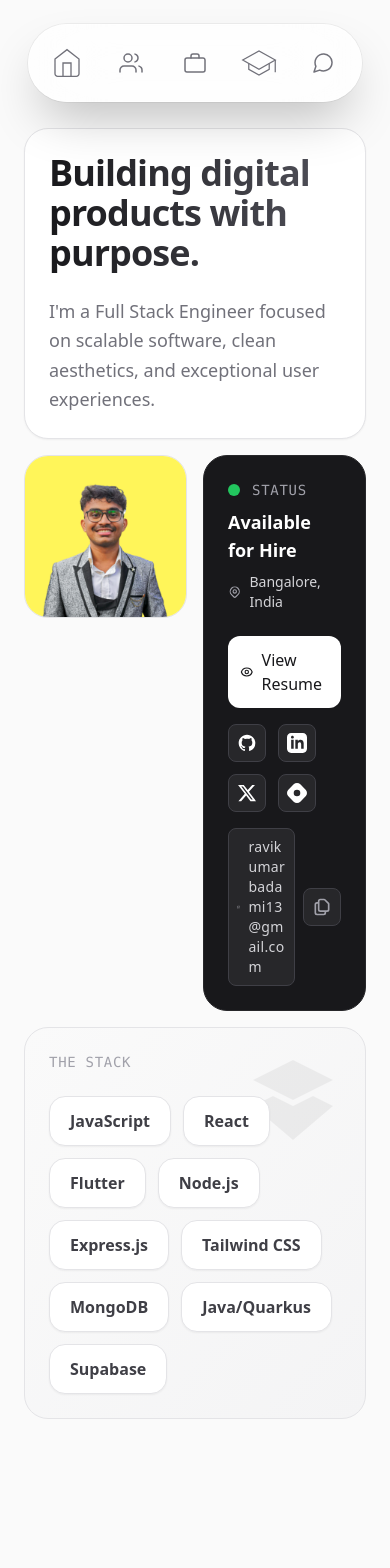
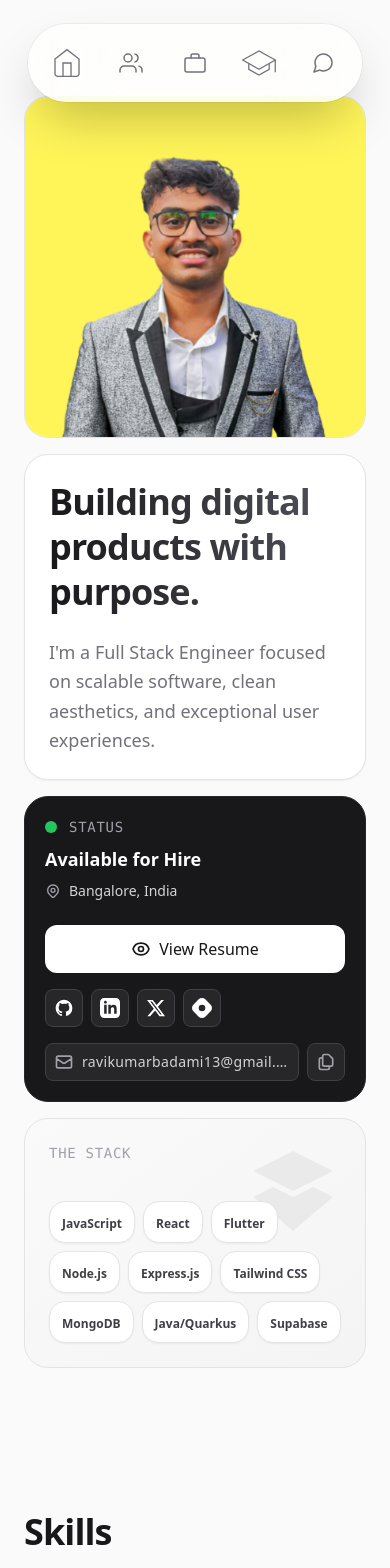
Before and after one commit to Ravi-Badami/Portfolio, a React (Vite) app in the folder portfolio/: page / in a window 390 px wide. Shown: the top 1568 px of the page. Built offline with nearby package versions, Linux system fonts and the light colour scheme.

Commit message:
updatd and fixed

```diff
--- a/portfolio/src/components/Hero/Index.jsx
+++ b/portfolio/src/components/Hero/Index.jsx
@@ -13,21 +13,21 @@ const Hero = () => {
   };
 
   return (
-    <section id="home" className="pt-32 pb-16 px-6 max-w-7xl mx-auto min-h-screen flex flex-col justify-center">
-      <div className="grid grid-cols-2 md:grid-cols-3 gap-4 md:gap-6">
+    <section id="home" className="pt-24 pb-12 md:pt-32 md:pb-16 px-6 max-w-7xl mx-auto min-h-screen flex flex-col justify-center">
+      <div className="grid grid-cols-1 md:grid-cols-3 gap-4 md:gap-6">
 
-        {/* Cell 1: Intro Text (Span 2 cols) */}
-        <div className="col-span-2 bg-white rounded-3xl p-6 md:p-12 border border-zinc-200 flex flex-col justify-center shadow-sm">
-          <h1 className="text-4xl md:text-7xl font-bold bg-clip-text text-transparent bg-gradient-to-r from-zinc-900 to-zinc-600 mb-6 font-display tracking-tight">
+        {/* Cell 1: Intro Text (Span 1 on mobile, 2 on desktop) */}
+        <div className="col-span-1 md:col-span-2 bg-white rounded-3xl p-6 md:p-12 border border-zinc-200 flex flex-col justify-center shadow-sm">
+          <h1 className="text-4xl md:text-5xl lg:text-7xl font-bold bg-clip-text text-transparent bg-gradient-to-r from-zinc-900 to-zinc-600 mb-6 font-display tracking-tight leading-tight">
             {heroData.intro}
           </h1>
-          <p className="text-lg md:text-2xl text-zinc-500 max-w-lg leading-relaxed">
+          <p className="text-lg md:text-xl lg:text-2xl text-zinc-500 max-w-lg leading-relaxed">
             {heroData.description}
           </p>
         </div>
 
         {/* Cell 2: Profile Photo */}
-        <div className="relative group overflow-hidden rounded-3xl border border-zinc-200 aspect-square md:aspect-auto">
+        <div className="relative group overflow-hidden rounded-3xl border border-zinc-200 aspect-square md:aspect-auto order-first md:order-none">
           {/* Placeholder for image - using a colored div if image missing */}
           <img
             src="/image/profile.png"
@@ -39,8 +39,8 @@ const Hero = () => {
           </div>
         </div>
 
-        {/* Cell 3: Status */}
-        <div className="bg-zinc-900 rounded-3xl p-6 md:p-8 border border-zinc-800 flex flex-col justify-between group overflow-hidden relative">
+        {/* Cell 3: Status ("Available for Hire") */}
+        <div className="col-span-1 bg-zinc-900 rounded-3xl p-5 md:p-8 border border-zinc-800 flex flex-col justify-between group overflow-hidden relative min-h-[300px] md:min-h-0">
           <div className="absolute inset-0 bg-grid-white/5 [mask-image:linear-gradient(0deg,white,rgba(255,255,255,0.6))] opacity-50" />
           <div className="relative z-10">
             <div className="flex items-center gap-3 mb-2">
@@ -75,7 +75,7 @@ const Hero = () => {
                </a>
 
                {/* Social Icons Row */}
-              <div className="flex flex-wrap gap-3">
+              <div className="flex flex-wrap gap-2 md:gap-3">
                 <a href={heroData.github} target="_blank" rel="noopener noreferrer" className="p-2 bg-zinc-800 rounded-lg text-white hover:bg-zinc-700 transition-colors border border-zinc-700 hover:border-zinc-600" aria-label="GitHub">
                   <svg className="w-5 h-5" fill="currentColor" viewBox="0 0 24 24" aria-hidden="true"><path fillRule="evenodd" d="M12 2C6.477 2 2 6.484 2 12.017c0 4.425 2.865 8.18 6.839 9.504.5.092.682-.217.682-.483 0-.237-.008-.868-.013-1.703-2.782.605-3.369-1.343-3.369-1.343-.454-1.158-1.11-1.466-1.11-1.466-.908-.62.069-.608.069-.608 1.003.07 1.531 1.032 1.531 1.032.892 1.53 2.341 1.088 2.91.832.092-.647.35-1.088.636-1.338-2.22-.253-4.555-1.113-4.555-4.951 0-1.093.39-1.988 1.029-2.688-.103-.253-.446-1.272.098-2.65 0 0 .84-.27 2.75 1.026A9.564 9.564 0 0112 6.844c.85.004 1.705.115 2.504.337 1.909-1.296 2.747-1.027 2.747-1.027.546 1.379.202 2.398.1 2.651.64.7 1.028 1.595 1.028 2.688 0 3.848-2.339 4.695-4.566 4.943.359.309.678.92.678 1.855 0 1.338-.012 2.419-.012 2.747 0 .268.18.58.688.482A10.019 10.019 0 0022 12.017C22 6.484 17.522 2 12 2z" clipRule="evenodd" /></svg>
                 </a>
@@ -93,21 +93,21 @@ const Hero = () => {
               </div>
 
               {/* Email Address with Copy */}
-              <div className="flex items-center gap-2 group">
+              <div className="flex items-center gap-2 group mt-auto">
                 <a
                   href={`mailto:${contactData.email}`}
-                  className="flex-1 flex items-center gap-2 p-2 bg-zinc-800 rounded-lg text-white hover:bg-zinc-700 transition-colors border border-zinc-700 hover:border-zinc-600"
+                  className="flex-1 flex items-center gap-2 p-2 bg-zinc-800 rounded-lg text-white hover:bg-zinc-700 transition-colors border border-zinc-700 hover:border-zinc-600 overflow-hidden"
                 >
-                  <svg className="w-5 h-5 text-zinc-400 group-hover:text-white transition-colors" fill="none" viewBox="0 0 24 24" stroke="currentColor">
+                  <svg className="w-5 h-5 text-zinc-400 group-hover:text-white transition-colors flex-shrink-0" fill="none" viewBox="0 0 24 24" stroke="currentColor">
                     <path strokeLinecap="round" strokeLinejoin="round" strokeWidth={2} d="M3 8l7.89 5.26a2 2 0 002.22 0L21 8M5 19h14a2 2 0 002-2V7a2 2 0 00-2-2H5a2 2 0 00-2 2v10a2 2 0 002 2z" />
                   </svg>
-                  <span className="text-zinc-300 text-sm font-medium tracking-wide group-hover:text-white transition-colors break-all">
+                  <span className="text-zinc-300 text-sm font-medium tracking-wide group-hover:text-white transition-colors truncate">
                     {contactData.email}
                   </span>
                 </a>
                 <button
                   onClick={handleCopyEmail}
-                  className="p-2 bg-zinc-800 rounded-lg text-zinc-400 hover:text-white hover:bg-zinc-700 transition-colors border border-zinc-700 hover:border-zinc-600 relative"
+                  className="p-2 bg-zinc-800 rounded-lg text-zinc-400 hover:text-white hover:bg-zinc-700 transition-colors border border-zinc-700 hover:border-zinc-600 relative flex-shrink-0"
                   aria-label="Copy Email"
                 >
                   {copied ? (
@@ -126,17 +126,17 @@ const Hero = () => {
           </div>
         </div>
         {/* Cell 4: Tech Stack */}
-        <div className="col-span-2 bg-gradient-to-br from-zinc-50 to-zinc-100 rounded-3xl p-6 md:p-10 border border-zinc-200 flex flex-col justify-between overflow-hidden relative">
+        <div className="col-span-1 md:col-span-2 bg-gradient-to-br from-zinc-50 to-zinc-100 rounded-3xl p-6 md:p-10 border border-zinc-200 flex flex-col justify-between overflow-hidden relative min-h-[250px] md:min-h-0">
           <div className="absolute top-0 right-0 p-6 opacity-5">
              <svg className="w-24 h-24" fill="currentColor" viewBox="0 0 24 24"><path d="M12 2L2 7l10 5 10-5-10-5zm0 9l2.5-1.25L12 8.5l-2.5 1.25L12 11zm0 2.5l-5-2.5-5 2.5L12 22l10-8.5-5-2.5-5 2.5z"/></svg>
           </div>
 
           <span className="text-zinc-400 font-mono text-sm uppercase tracking-wider mb-6 block relative z-10">The Stack</span>
 
-          <div className="flex flex-wrap gap-3 relative z-10">
+          <div className="flex flex-wrap gap-2 md:gap-3 relative z-10">
              {['JavaScript', 'React', 'Flutter', 'Node.js', 'Express.js', 'Tailwind CSS', 'MongoDB', 'Java/Quarkus', 'Supabase'].map((tech) => (
-                <div key={tech} className="bg-white px-5 py-3 rounded-2xl border border-zinc-200 shadow-sm hover:shadow-md hover:border-zinc-300 transition-all duration-300 cursor-default">
-                  <span className="font-semibold text-zinc-700">{tech}</span>
+                <div key={tech} className="bg-white px-3 py-2 md:px-5 md:py-3 rounded-2xl border border-zinc-200 shadow-sm hover:shadow-md hover:border-zinc-300 transition-all duration-300 cursor-default">
+                  <span className="font-semibold text-xs md:text-base text-zinc-700">{tech}</span>
                 </div>
              ))}
           </div>
--- a/portfolio/src/components/Projects/ProjectCard.jsx
+++ b/portfolio/src/components/Projects/ProjectCard.jsx
@@ -5,25 +5,25 @@ const ProjectCard = ({ project }) => {
     <div className="group relative flex flex-col h-full bg-white rounded-3xl transition-all duration-500 hover:shadow-2xl hover:shadow-zinc-200/50 hover:-translate-y-1 overflow-hidden border border-zinc-200 hover:border-zinc-300">
 
       {/* Content Container */}
-      <div className="relative p-8 flex flex-col flex-1 z-10">
+      <div className="relative p-5 md:p-8 flex flex-col flex-1 z-10">
 
         {/* Title & Description */}
-        <h3 className="text-2xl font-bold text-zinc-900 mb-3 group-hover:underline decoration-zinc-400 underline-offset-4 decoration-2">
+        <h3 className="text-xl md:text-2xl font-bold text-zinc-900 mb-3 group-hover:underline decoration-zinc-400 underline-offset-4 decoration-2">
           {project.title}
         </h3>
         <p
-          className="text-zinc-500 text-sm leading-relaxed mb-6"
+          className="text-zinc-500 text-sm leading-relaxed mb-6 block"
           dangerouslySetInnerHTML={{ __html: project.description }}
         />
 
         {/* Tech Stack - Moved Above Buttons */}
-        <div className="mb-8">
+        <div className="mb-6 md:mb-8">
            <span className="block text-xs font-bold text-black uppercase tracking-wider mb-3">Core Technology</span>
            <div className="flex flex-wrap gap-2">
             {project.tags.map((tag, idx) => (
               <span
                 key={idx}
-                className="inline-flex items-center px-3 py-1.5 rounded-lg text-xs font-medium bg-zinc-50 text-zinc-600 border border-zinc-200 hover:bg-zinc-900 hover:text-white hover:border-zinc-900 transition-all duration-300 cursor-default"
+                className="inline-flex items-center px-2.5 py-1 md:px-3 md:py-1.5 rounded-lg text-[10px] md:text-xs font-medium bg-zinc-50 text-zinc-600 border border-zinc-200 hover:bg-zinc-900 hover:text-white hover:border-zinc-900 transition-all duration-300 cursor-default"
               >
                 {tag}
               </span>
@@ -32,7 +32,7 @@ const ProjectCard = ({ project }) => {
         </div>
 
         {/* Action Buttons - Pushed to Bottom */}
-        <div className="flex gap-3 mt-auto">
+        <div className="flex flex-col sm:flex-row gap-3 mt-auto">
            {project.link && (
             <a
               href={project.link}
--- a/portfolio/src/utils/content.js
+++ b/portfolio/src/utils/content.js
@@ -89,7 +89,7 @@ export const projectsData = [
     github: "https://github.com/Ravi-Badami" // Placeholder, user to update specific repo
   },
   {
-    title: "feelflixpro.vercel.app",
+    title: "FeelFlixPro",
     description: "An AI-powered movie recommendation platform integrating Google's Gemini API. Features multi-language support, TMDB integration, and a responsive streaming-style UI.",
     tags: ["React", "Gemini API", "Firebase", "Redux"],
     category: "Frontend",
```
Also changed, not shown: portfolio/src/components/Projects/Index.jsx (+8 -8 lines).
